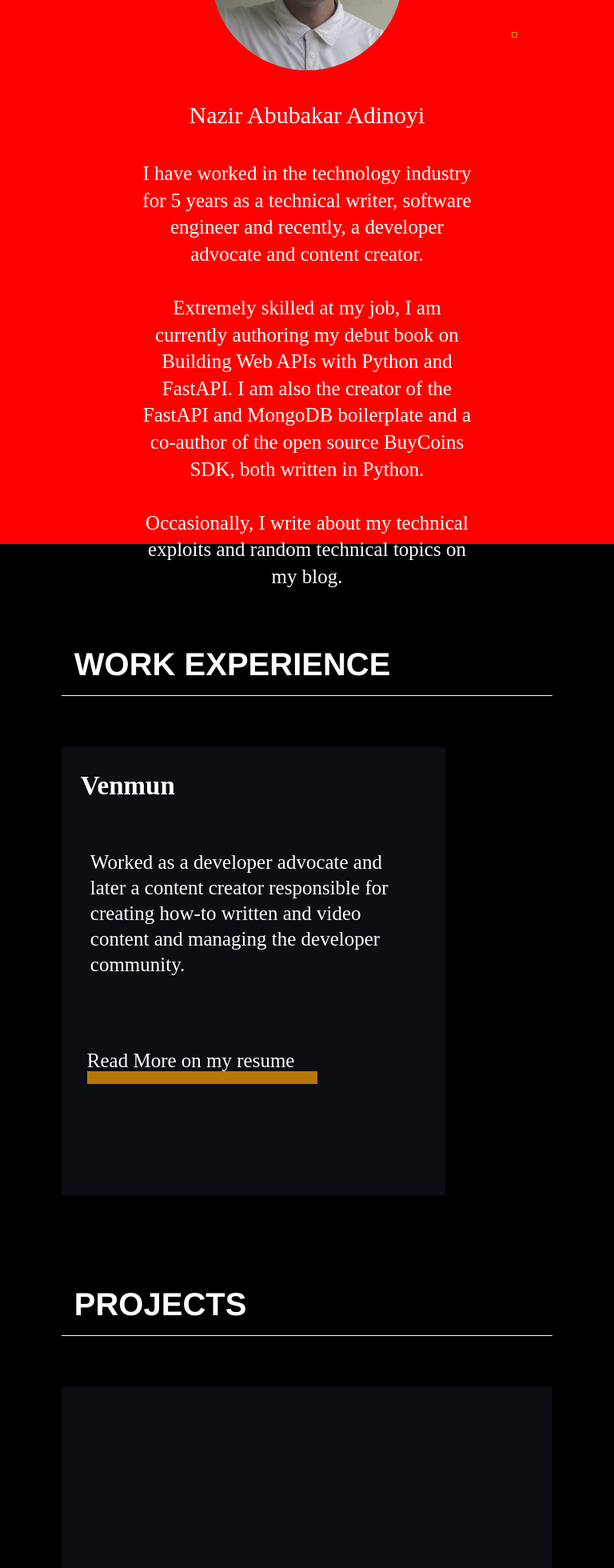
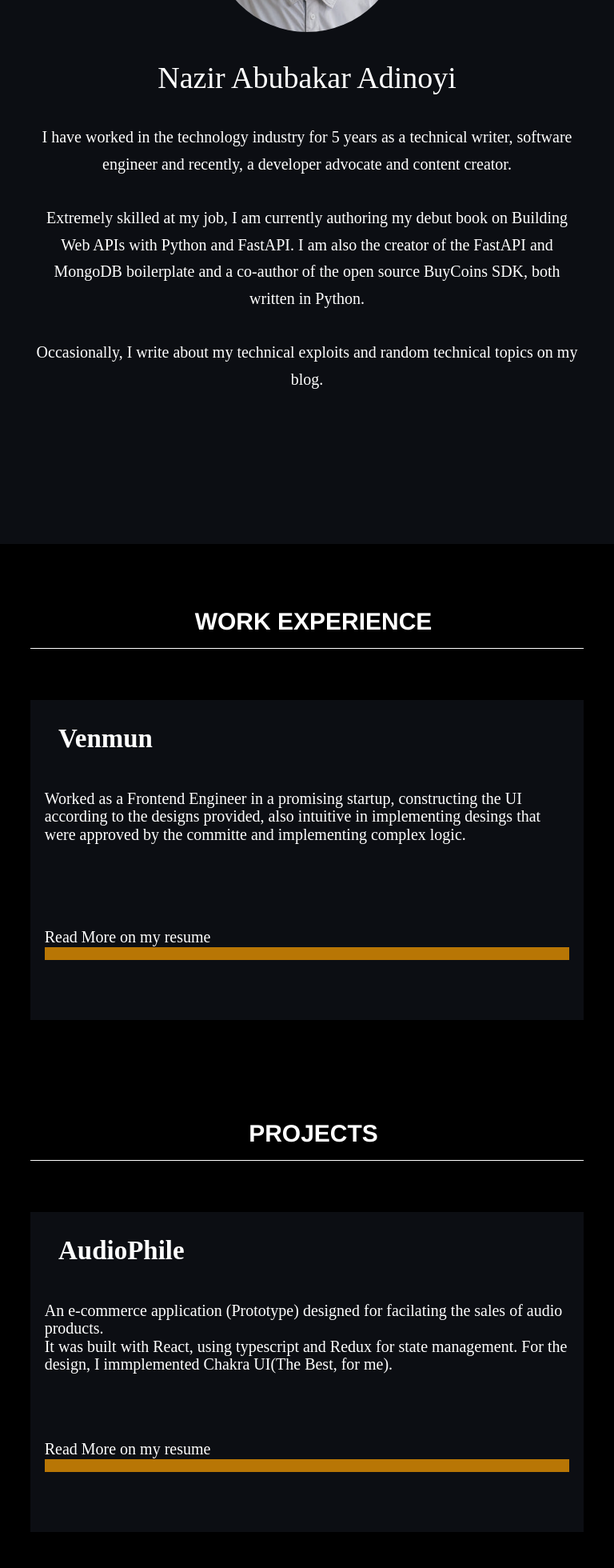
Before and after one commit to naziiriah/Portfolio-Web, a React (Create React App) app: page / in a window 768 px wide. Shown: the part 280-2240 px from the top of the page at 80% size. Built offline with nearby package versions, Linux system fonts and the light colour scheme.

Commit message:
responsive view

```diff
--- a/src/Index.page.js
+++ b/src/Index.page.js
@@ -34,7 +34,9 @@ const Body = () => {
                 <div className="project__work_info">
                     <h1 className="project__work_info__company">venmun</h1>
                     <p className="project__work_info__description">
-                    Worked as a developer advocate and later a content creator responsible for creating how-to written and video content and managing the developer community.
+                    Worked as a Frontend Engineer in a promising startup, constructing the UI according to the designs provided,
+                    also intuitive in implementing desings that were approved by the committe
+                    and implementing complex logic.
                     </p>
                     <p  className="project__work_info__resume">Read More on my resume</p>
 
@@ -47,10 +49,22 @@ const Body = () => {
                 <p className="project__work_line"></p>
                 <section className="projects__grid">
                     <div className="project__work_info">
+                        <h1 className="project__work_info__company">AudioPhile</h1>
+                        <p className="project__work_info__description">
+                        An e-commerce application (Prototype) designed for facilating the sales of audio products.
+                        <br />
+                        It was built with React, using typescript and Redux for state management.
+                        For the design, I immplemented Chakra UI(The Best, for me).
+                        </p>
 
+                        <p  className="project__work_info__resume">Read More on my resume</p>
                     </div>
                     <div className="project__work_info">
-
+                        <h1 className="project__work_info__company">Product Feedback App</h1>
+                        <p className="project__work_info__description">
+                            Worked as a developer advocate and later a content creator responsible for creating how-to written and video content and managing the developer community.
+                        </p>
+                        <p  className="project__work_info__resume">Read More on my resume</p>
                     </div>
                     <div className="project__work_info">
 
@@ -93,7 +107,6 @@ const Body = () => {
     return (
         <>
             <section className="main">
-                <div className="main__rectangle"></div>
                 <Header/>
             </section>
             <Body/>
--- a/src/styles/index.css
+++ b/src/styles/index.css
@@ -209,7 +209,7 @@
   margin: auto;
 }
 
-@media (max-width: 500px) {
+@media (max-width: 650px) {
   .main {
     width: 100%;
     height: 60rem;
@@ -258,7 +258,7 @@
     border: .5rem solid #b87605;
   }
   .projects {
-    height: 200rem;
+    height: 300rem;
     width: 100%;
     background-color: #000;
   }
@@ -307,10 +307,100 @@
   }
 }
 
-@media (max-width: 900px) and (min-width: 501px) {
+@media (max-width: 900px) and (min-width: 651px) {
   .main {
-    background-color: red;
     width: 100%;
+    height: 60rem;
+  }
+  .main__head {
+    width: 100%;
+    margin: auto;
+    height: 55rem;
+  }
+  .main__head_empty {
+    width: 100%;
+    height: 5rem;
+  }
+  .main__head_name {
+    margin-top: 3rem;
+    text-align: center;
+    width: 100%;
+    line-height: 1.2rem;
+    color: #fff;
+    text-transform: capitalize;
+    font-size: 38px;
+    font-family: 'Times New Roman', Times, serif;
+    font-weight: 400;
+  }
+  .main__head_introduction {
+    width: 90%;
+    line-height: 2.1rem;
+    text-align: center;
+    margin: auto;
+    color: #fff;
+    font-size: 20px;
+    margin-top: 3rem;
+  }
+  .main__rectangle {
+    -webkit-animation-name: rectangle-rotate;
+            animation-name: rectangle-rotate;
+    -webkit-animation-duration: 6s;
+            animation-duration: 6s;
+    -webkit-animation-iteration-count: infinite;
+            animation-iteration-count: infinite;
+    position: absolute;
+    top: 20rem;
+    left: 1rem;
+    height: 5rem;
+    width: 5rem;
+    border: .5rem solid #b87605;
+  }
+  .projects {
+    height: 200rem;
+    width: 100%;
+  }
+  .projects__work {
+    width: 90%;
+    height: 40rem;
+    margin: auto;
+  }
+  .projects__work_title {
+    color: #fff;
+    font-size: 30px;
+    text-transform: uppercase;
+    font-family: 'Franklin Gothic Medium', 'Arial Narrow', Arial, sans-serif;
+    font-weight: 600;
+    margin-bottom: 1rem;
+    text-align: center;
+  }
+  .project__work_info {
+    height: 25rem;
+    width: 100%;
+    margin: 4rem 0rem;
+    color: #fff;
+    background-color: #0C0E13;
+  }
+  .project__work_info__description {
+    width: 95%;
+    height: 7rem;
+    line-height: 1.4rem;
+    font-size: 20px;
+    margin: 1rem auto;
+  }
+  .project__work_info__resume {
+    width: 95%;
+    line-height: 1rem;
+    margin: 4rem auto;
+    font-size: 20px;
+  }
+  .projects__projects {
+    width: 90%;
+    height: 40rem;
+    margin: auto;
+    height: 100rem;
+  }
+  .projects__grid {
+    display: block;
   }
 }
 /*# sourceMappingURL=index.css.map */
--- a/src/styles/index.scss
+++ b/src/styles/index.scss
@@ -189,7 +189,7 @@ border: .5rem solid #b87605;
 
 }
 // sm-breakpoint;
-@media (max-width:500px){
+@media (max-width:650px){
     .main{
         width: 100%;
         height:60rem;
@@ -240,7 +240,7 @@ border: .5rem solid #b87605;
         border: .5rem solid #b87605;
     }
     .projects{
-        height: 200rem;
+        height: 300rem;
         width: 100%;
         background-color: #000;
     }
@@ -288,9 +288,99 @@ border: .5rem solid #b87605;
     }
 }
 // md-breakpoint;
-@media (max-width:900px) and (min-width:501px ){
+@media (max-width:900px) and (min-width:651px ){
     .main{
-    background-color: red;
     width:100%;
+    height:60rem;
+    }
+    .main__head{
+        width: 100%;
+        margin: auto;
+        height: 55rem;
+
+    }
+    .main__head_empty{
+        width: 100%;
+        height:5rem;
+
+    }
+    .main__head_name{
+        margin-top: 3rem;
+        text-align: center;
+        width: 100%;
+        line-height: 1.2rem;
+        color:#fff;
+        text-transform: capitalize;
+        font-size: 38px;
+        font-family: 'Times New Roman', Times, serif;
+        font-weight: 400;
+    }
+    .main__head_introduction{
+        width: 90%;
+        line-height: 2.1rem;
+        text-align: center;
+        margin: auto;
+        color:#fff;
+        font-size: 20px;
+        margin-top:3rem;
+    }
+    .main__rectangle{
+        animation-name: rectangle-rotate;
+
+        animation-duration: 6s;
+        animation-iteration-count: infinite;
+        position: absolute;
+        top:20rem;
+        left:1rem;
+        height: 5rem;
+        width:5rem;
+        border: .5rem solid #b87605;
+    }
+    .projects{
+        height: 200rem;
+        width: 100%;
+
+    }
+    .projects__work{
+        @include MobileSectionDisplay();
+    }
+    .projects__work_title{
+        color:#fff;
+        font-size: 30px;
+        text-transform: uppercase;
+        font-family: 'Franklin Gothic Medium', 'Arial Narrow', Arial, sans-serif;
+        font-weight: 600;
+
+        margin-bottom:1rem;
+        text-align: center;
+    }
+    .project__work_info{
+        height:25rem;
+        width:100%;
+        margin:4rem 0rem;
+        color:#fff;
+        background-color:#0C0E13;
+    }
+    .project__work_info__description{
+        width: 95%;
+        height:7rem;
+        line-height: 1.4rem;
+        font-size: 20px;
+        margin: 1rem auto;
+    }
+    .project__work_info__resume{
+        width:95%;
+        line-height: 1rem;
+        margin: 4rem auto;
+        font-size: 20px;
+    }
+    .projects__projects{
+        @include MobileSectionDisplay();
+        height: 100rem;
+
+    }
+    .projects__grid{
+        display: block;
+
     }
 }
```
Also changed, not shown: 1 other file (tests, documents, lock files or other folders).
